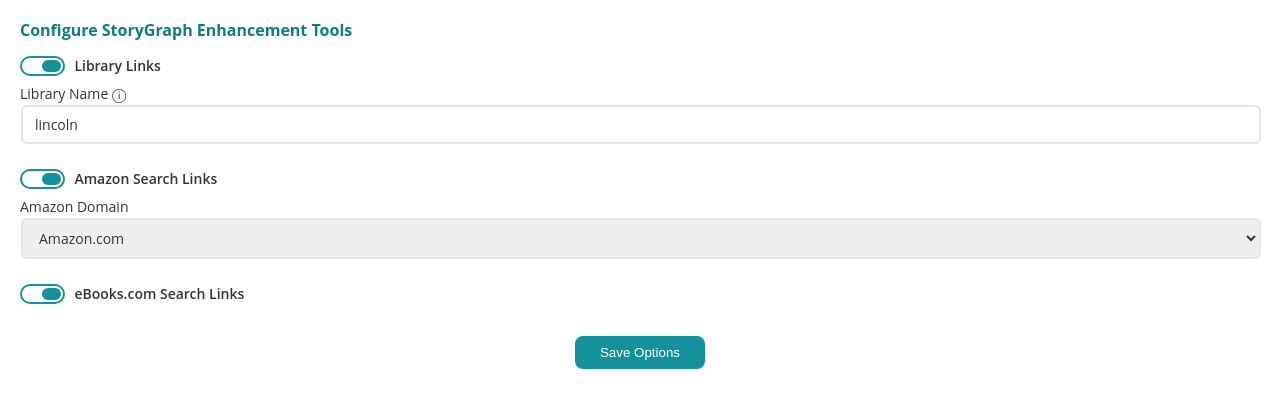
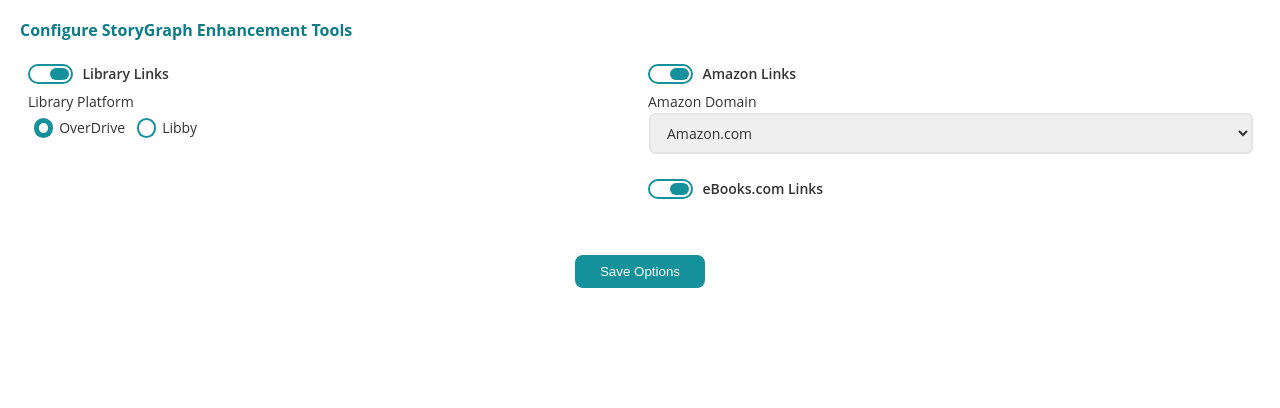
Before and after one commit to ashlyn/storygraph-enhancement-tools, a browser extension: page src/options/options.html in a window 1280 px wide. Drawn offline with Linux system fonts and the light colour scheme.

Commit message:
Add library platform options

```diff
--- a/src/options/options.css
+++ b/src/options/options.css
@@ -4,6 +4,21 @@
     font-size: 14px;
     color: rgb(51, 51, 51);
     line-height: 20px;
+}
+
+.options {
+    display: flex;
+    flex-direction: row;
+    flex-flow:  space-between;
+    justify-content: space-between;
+}
+
+.options > .column {
+    margin: 0.5rem;
+}
+
+.column {
+    flex: 1 1 0;
 }
 
 h5 {
@@ -83,3 +98,17 @@
     border-radius: 6px;
     margin: 0px;
 }
+
+.hideable {
+    transition: all 0.375s ease-in;
+}
+
+.hideable.hidden {
+    overflow: hidden;
+    opacity: 0;
+    transition: all 0.375s ease-out;
+    line-height: 0;
+    height: 0;
+    padding-top: 0;
+    padding-bottom: 0;
+}
--- a/src/options/options.html
+++ b/src/options/options.html
@@ -3,6 +3,7 @@
     <head>
         <link rel="stylesheet" href="reset.css" />
         <link rel="stylesheet" href="toggle.css" />
+        <link rel="stylesheet" href="radio.css" />
         <link rel="stylesheet" href="options.css" />
         <title>StoryGraph Enhancement Tools Settings</title>
     </head>
@@ -10,43 +11,62 @@
     <div class="container">
         <h5>Configure StoryGraph Enhancement Tools</h5>
 
+        <section class="options">
+            <section class="column">
                 <fieldset class="option-group">
-            <span class="labeled-toggle">
+                    <div class="labeled-toggle">
                         <div class="toggle-group">
                             <input class="input-slider" id="enable-library-links" type="checkbox" />
                             <label class="slider" for="enable-library-links"></label>
                         </div>
                         <h4>Library Links</h4>
-            </span>
+                    </div>
 
-            <label for="library-name">
+                    <p>Library Platform</p>
+                    <div class="radioset" id="library-platform-options">
+                        <label for="overdrive">
+                            <input type="radio" id="overdrive" name="library-platform" value="overdrive">
+                            <span>OverDrive</span>
+                        </label>
+
+                        <label for="libby">
+                            <input type="radio" id="libby" name="library-platform" value="libby">
+                            <span>Libby</span>
+                        </label>
+                    </div>
+
+                    <label for="library-name" class="hideable hidden">
                         Library Name&nbsp;<a href="https://libbyapp.com" target="_blank" title="Log into libbyapp.com, select the search icon, and find your library name in the URL">&#9432;</a>
                     </label>
-            <input type="text" class="input-standard" placeholder="e.g. Lincoln" id="library-name" name="library-name">
+                    <input type="text" class="input-standard hideable hidden" placeholder="e.g. Lincoln" id="library-name" name="library-name">
                 </fieldset>
+            </section>
 
+            <section class="column">
                 <fieldset class="option-group">
-            <span class="labeled-toggle">
+                    <div class="labeled-toggle">
                         <div class="toggle-group">
                             <input class="input-slider" id="enable-amazon-search" type="checkbox" />
                             <label class="slider" for="enable-amazon-search"></label>
                         </div>
-                <h4>Amazon Search Links</h4>
-            </span>
+                        <h4>Amazon Links</h4>
+                    </div>
 
                     <label for="amazon-domain">Amazon Domain</label>
                     <select class="input-standard" name="amazon-domain" id="amazon-domain"></select>
                 </fieldset>
 
                 <fieldset class="option-group">
-            <span class="labeled-toggle">
+                    <div class="labeled-toggle">
                         <div class="toggle-group">
                             <input class="input-slider" id="enable-ebooks-search" type="checkbox" />
                             <label class="slider" for="enable-ebooks-search"></label>
                         </div>
-                <h4>eBooks.com Search Links</h4>
-            </span>
+                        <h4>eBooks.com Links</h4>
+                    </div>
                 </fieldset>
+            </section>
+        </section>
 
         <input id="save" class="btn-primary" type="submit" name="save" value="Save Options">
         <div id="status" class="info">
--- a/src/options/options.js
+++ b/src/options/options.js
@@ -1,10 +1,14 @@
 const DEFAULT_LIBRARY_NAME = 'lincoln';
+const LIBBY_PLATFORM = 'libby';
+const OVERDRIVE_PLATFORM = 'overdrive';
+const DEFAULT_LIBRARY_PLATFORM = OVERDRIVE_PLATFORM;
 
 const LIBRARY_NAME_INPUT_SELECTOR = 'library-name';
 const STATUS_TEXT_SELECTOR = 'status';
 const LIBRARY_LINKS_ENABLED_SELECTOR = 'enable-library-links';
 const AMAZON_LINKS_ENABLED_SELECTOR = 'enable-amazon-search';
 const AMAZON_DOMAIN_SELECTOR = 'amazon-domain';
+const LIBRARY_PLATFORM_INPUTS_SELECTOR = 'input[name=library-platform]';
 
 const EBOOKS_LINKS_ENABLED_SELECTOR = 'enable-ebooks-search';
 
@@ -73,7 +77,11 @@
     },
 ];
 
-const toggleLibraryLinks = ({ target: { checked }}) => toggleInputDisabledAttribute(!checked, LIBRARY_NAME_INPUT_SELECTOR);
+const HIDDEN_CLASS = 'hidden';
+
+const toggleLibraryLinks = ({ target: { checked }}) => [LIBRARY_NAME_INPUT_SELECTOR, LIBBY_PLATFORM, OVERDRIVE_PLATFORM].forEach(selector => toggleInputDisabledAttribute(!checked, selector));
+
+const toggleLibraryPlatform = ({ target: { checked, value }}) => toggleInputDisabledAttribute(!(checked && value === LIBBY_PLATFORM), LIBRARY_NAME_INPUT_SELECTOR);
 
 const toggleAmazonLinks = ({ target: { checked }}) => toggleInputDisabledAttribute(!checked, AMAZON_DOMAIN_SELECTOR);
 
@@ -102,6 +110,8 @@
     const libraryLinksEnabled = document.getElementById(LIBRARY_LINKS_ENABLED_SELECTOR).checked;
     const libraryName = document.getElementById(LIBRARY_NAME_INPUT_SELECTOR).value;
 
+    const libraryPlatform = [...document.querySelectorAll(LIBRARY_PLATFORM_INPUTS_SELECTOR)].find(radio => radio.checked)?.value || DEFAULT_LIBRARY_PLATFORM;
+
     const amazonSearchLinksEnabled = document.getElementById(AMAZON_LINKS_ENABLED_SELECTOR).checked;
     const selectedAmazonDomain = document.getElementById(AMAZON_DOMAIN_SELECTOR).value || DEFAULT_AMAZON_DOMAIN;
 
@@ -110,6 +120,7 @@
     chrome.storage.sync.set({
         librarySettings: {
             libraryLinksEnabled: libraryLinksEnabled,
+            libraryPlatform: libraryPlatform,
             libraryName: libraryName,
         },
         amazonSearchSettings: {
@@ -126,10 +137,22 @@
     });
 };
 
+const updateLibraryNameInputDisplay = (shouldDisplay) => {
+    const libraryNameInput = document.getElementById(LIBRARY_NAME_INPUT_SELECTOR);
+    if (!shouldDisplay) {
+        libraryNameInput.previousElementSibling.classList.add(HIDDEN_CLASS);
+        libraryNameInput.classList.add(HIDDEN_CLASS);
+    } else {
+        libraryNameInput.previousElementSibling.classList.remove(HIDDEN_CLASS);
+        libraryNameInput.classList.remove(HIDDEN_CLASS);
+    }
+};
+
 const restoreOptions = () => {
     chrome.storage.sync.get({
         librarySettings: {
             libraryLinksEnabled: true,
+            libraryPlatform: DEFAULT_LIBRARY_PLATFORM,
             libraryName: DEFAULT_LIBRARY_NAME,
         },
         amazonSearchSettings: {
@@ -138,14 +161,17 @@
         },
         ebooksSearchSettings: { ebooksSearchLinksEnabled: true, },
     }, ({
-            librarySettings: { libraryLinksEnabled, libraryName },
+            librarySettings: { libraryLinksEnabled, libraryPlatform, libraryName },
             amazonSearchSettings: { amazonSearchLinksEnabled, selectedAmazonDomain },
             ebooksSearchSettings: { ebooksSearchLinksEnabled },
         }) => {
         document.getElementById(LIBRARY_LINKS_ENABLED_SELECTOR).checked = libraryLinksEnabled;
         const libraryNameInput = document.getElementById(LIBRARY_NAME_INPUT_SELECTOR);
         libraryNameInput.value = libraryName;
-        libraryNameInput.disabled = !libraryLinksEnabled;
+        libraryNameInput.disabled = !libraryLinksEnabled || libraryPlatform !== LIBBY_PLATFORM;
+        updateLibraryNameInputDisplay(libraryPlatform === LIBBY_PLATFORM);
+
+        document.querySelectorAll(LIBRARY_PLATFORM_INPUTS_SELECTOR).forEach(radio => radio.checked = radio.value === libraryPlatform);
 
         document.getElementById(AMAZON_LINKS_ENABLED_SELECTOR).checked = amazonSearchLinksEnabled;
 
@@ -163,3 +189,8 @@
 
 document.getElementById(LIBRARY_LINKS_ENABLED_SELECTOR).addEventListener('change', toggleLibraryLinks);
 document.getElementById(AMAZON_LINKS_ENABLED_SELECTOR).addEventListener('change', toggleAmazonLinks);
+[...document.querySelectorAll(LIBRARY_PLATFORM_INPUTS_SELECTOR)].forEach(radio => radio.addEventListener('change', (e) => {
+    const { checked, value } = e.target;
+    toggleLibraryPlatform(e);
+    updateLibraryNameInputDisplay(checked && value === LIBBY_PLATFORM);
+}));
--- /dev/null
+++ b/src/options/radio.css
@@ -0,0 +1,43 @@
+.radioset label {
+    cursor: pointer;
+}
+
+.radioset label input {
+    position: absolute;
+    left: -9999px;
+}
+
+.radioset label input:checked + span:before {
+    box-shadow: inset 0 0 0 0.3125rem rgb(20, 145, 155);
+}
+
+.radioset label input:disabled + span:before {
+    box-shadow: inset 0 0 0 0.125rem rgb(229, 229, 229);
+}
+
+.radioset label input:disabled + span {
+    opacity: 70%;
+}
+
+.radioset label input:checked:disabled + span:before {
+    box-shadow: inset 0 0 0 0.3125rem rgb(229, 229, 229);
+}
+
+.radioset label span {
+    display: flex;
+    align-items: center;
+    padding: 0.375rem;
+}
+
+.radioset label span:before {
+    display: flex;
+    flex-shrink: 0;
+    content: "";
+    background-color: rgb(255, 255, 255);
+    width: 1.2rem;
+    height: 1.2rem;
+    border-radius: 50%;
+    margin-right: 0.375rem;
+    transition: 0.2s ease;
+    box-shadow: inset 0 0 0 0.125rem rgb(20, 145, 155);
+}
```
Also changed, not shown: src/book-pane-links.js (+23 -11 lines), docs/CHANGELOG.md, manifest.json, screenshots/book-view.png, screenshots/list-view.png. Lines whose indentation alone changed are shown as unchanged.
